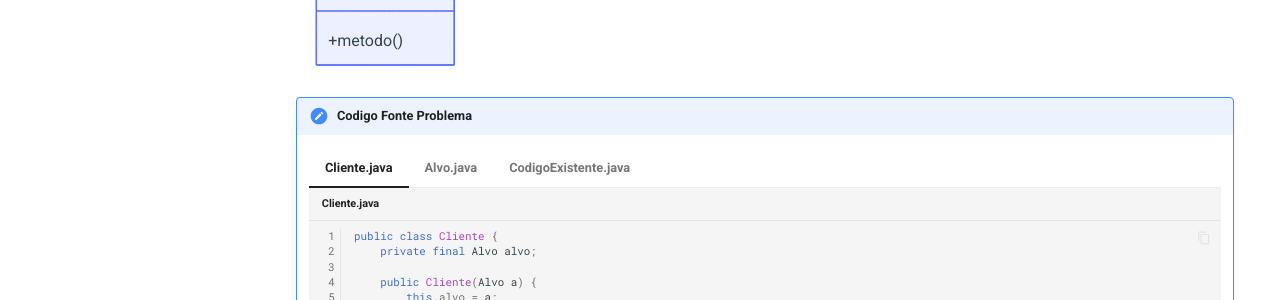
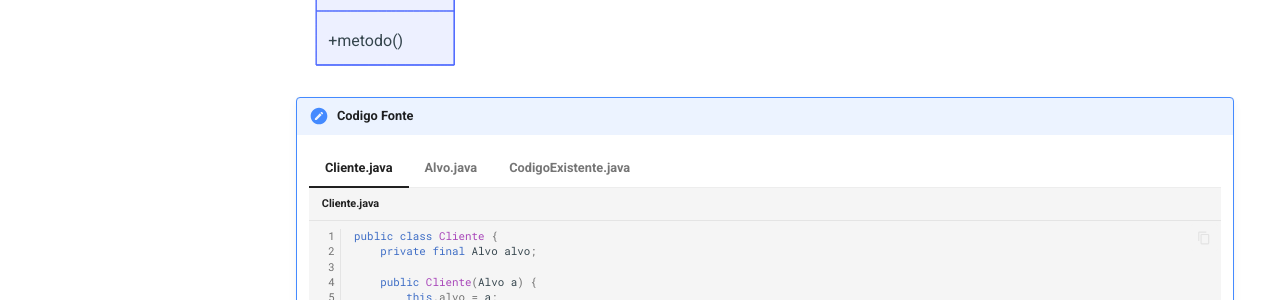
Before and after one commit to pooadoc/pooadoc.github.io, an MkDocs documentation site: the page built from docs/gof/adapter.md, in a window 1280 px wide and 900 px high, scrolled down 594 px. Shown: the part 152-452 px from the top of the window. Built offline with MkDocs 1.6.1 and Material for MkDocs 9.7.7, drawn with Linux system fonts in a browser that asks for light colours; plug-ins that fetch from the network failed and are left out; comment, search, counter and statistics services are not loaded.

Commit message:
fix: update note title for code source in Adapter documentation

````diff
--- a/docs/gof/adapter.md
+++ b/docs/gof/adapter.md
@@ -26,7 +26,7 @@ title: Adapter
   }
 ```
 
-!!! note "Codigo Fonte Problema"
+!!! note "Codigo Fonte"
 
     === "Cliente.java"
 
````
